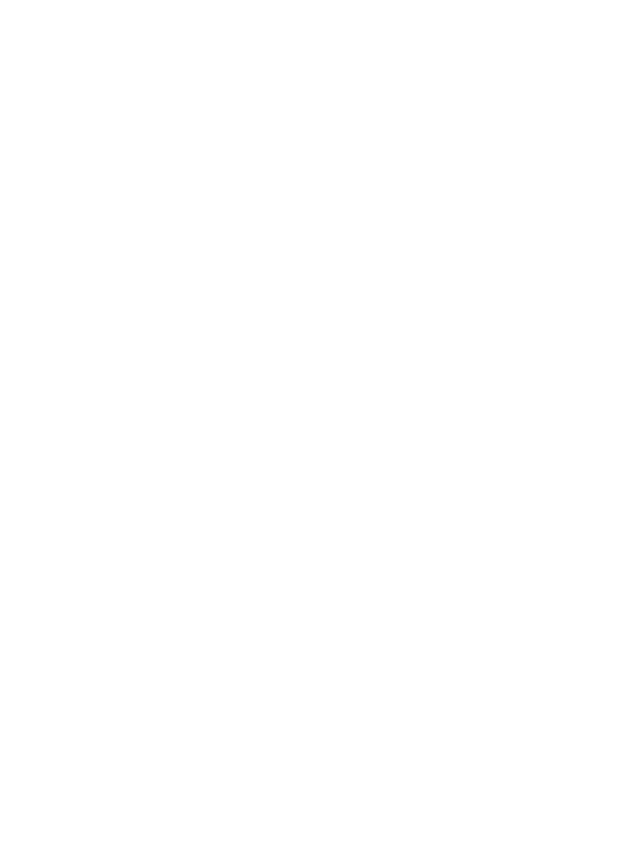
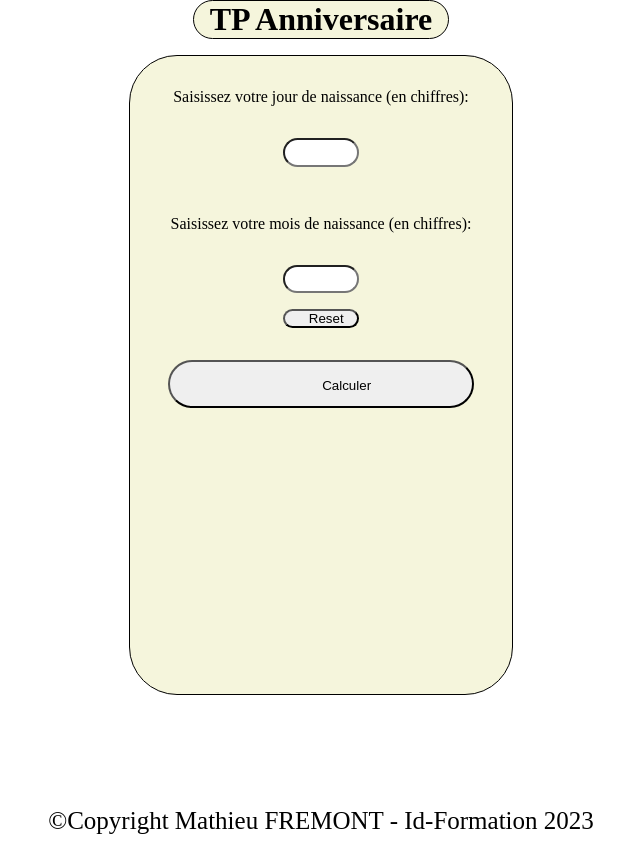
Before and after one commit to MSI-DEV/TP-anniversaire-Afpa, a website: page html/index.html in a window 1280 px wide. Shown: the whole page, without its empty margins (319-959 px from the left). Before the commit the page ends 800 px from the top, so only its background shows below. Drawn offline with Linux system fonts and the light colour scheme.

Commit message:
first commit

```diff
--- a/assets/css/style.scss
+++ b/assets/css/style.scss
@@ -0,0 +1,51 @@
+*{
+    margin: 0 auto;
+    padding: 0;
+    box-sizing: border-box;
+}
+h1{
+    border: solid 1px black;
+    border-radius: 5rem;
+    text-align: center;
+    width: 20%;
+    background-color: beige;
+}
+main{
+
+    border: solid 1px black;
+    border-radius: 3rem;
+    height: 40rem;
+    text-align: center;
+    background-color: beige;
+    width: 30%;
+    margin-top: 1rem;
+    }
+    p{
+        padding: 2rem;
+    }
+    button{
+        display: flex;
+        flex-direction: row;
+        margin-bottom: 2rem;
+        width: 20%;
+        border-radius: 1rem;
+        padding-left: 1.5rem;
+    }
+    button#boutonCalculer{
+        width: 80%;
+        padding-top: 1rem;
+        padding-left: 9.5rem;
+        border-radius: 3rem;
+        height: 3rem;
+    }
+    input#mois,input#jour{
+    margin-bottom: 1rem;
+    border-radius: 1rem;
+    width: 20%;
+    padding: .3rem;
+    }
+    footer{
+        text-align: center;
+        font-size: 25px;
+        margin-top: 5rem;
+    }
--- a/assets/js/script.js
+++ b/assets/js/script.js
@@ -0,0 +1,53 @@
+// Affiche un message dans la console lorsque le script est chargé
+console.log("Script chargé !");
+
+document.addEventListener('DOMContentLoaded', function() {
+    // Créer le bouton de validation
+    const boutonCalculer = document.getElementById('boutonCalculer');
+    boutonCalculer.textContent = "Calculer";
+
+    // Ajouter l'événement onclick
+    boutonCalculer.addEventListener('click', calculerJoursRestants);
+    const boutonReset = document.getElementById('resetChamps');
+    boutonReset.addEventListener('click', resetChamps);
+});
+function resetChamps() {
+    document.getElementById('jour').value = '';
+    document.getElementById('mois').value = '';
+}
+
+function calculerJoursRestants() {
+    const jour = document.getElementById('jour').value;
+    const mois = document.getElementById('mois').value;
+
+    // Obtenez la date actuelle
+    let aujourdHui = new Date();
+
+    // Obtenez la date de l'anniversaire de cette année
+    const anniversaireCetteAnnee = new Date(aujourdHui.getFullYear(), mois - 1, jour);
+
+    // Si l'anniversaire est déjà passé cette année, ajoutez une année
+    if (aujourdHui > anniversaireCetteAnnee) {
+        anniversaireCetteAnnee.setFullYear(aujourdHui.getFullYear() + 1);
+    }
+
+    // Calculez le nombre de jours restants
+    let difference = anniversaireCetteAnnee - aujourdHui;
+    let joursRestants = Math.ceil(difference / (1000 * 60 * 60 * 24));
+
+    // Affichez le résultat
+    let resultatElement = document.getElementById('resultat');
+    resultatElement.textContent = "Il reste " + joursRestants + " jours avant votre anniversaire.";
+}
+// Chargement de l'image
+// const imageAnniversaire = document.createElement('img');
+// imageAnniversaire.src = 'https://example.com/image-anniversaire.png';
+// imageAnniversaire.width = '200px';
+// imageAnniversaire.height = '200px';
+
+// // Chargement du son
+// const sonAnniversaire = new Audio('https://example.com/son-anniversaire.mp3');
+
+// // Affichage de l'image et du son
+// document.body.appendChild(imageAnniversaire);
+// sonAnniversaire.play();
--- a/html/index.html
+++ b/html/index.html
@@ -3,9 +3,33 @@
 <head>
     <meta charset="UTF-8">
     <meta name="viewport" content="width=device-width, initial-scale=1.0">
+    <link rel="stylesheet" href="../assets/css/style.css">
+    <script type="module" src="../assets/js/script.js" defer></script>
     <title>TP Anniversaire</title>
 </head>
 <body>
+   <header>
+        <h1>TP Anniversaire</h1>
+    </header>
+    <main>
+        <nav>
+            <p>
+                Saisissez votre jour de naissance (en chiffres):
+            </p>
+                <input type="number" id="jour" min="1" max="31">
 
+            <p>
+                Saisissez votre mois de <span>naissance (en chiffres):</span>
+            </p>
+                <input type="number" id="mois" min="1" max="12">
+
+        </nav>
+        <button id="resetChamps" type="button">Reset</button>
+        <button id="boutonCalculer"></button>
+        <p id="resultat"></p>
+    </main>
+    <footer>
+        <p>&copy;Copyright Mathieu FREMONT - Id-Formation 2023</p>
+    </footer>
 </body>
 </html>
```
Also changed, not shown: assets/css/style.css (added), 1 other file.
